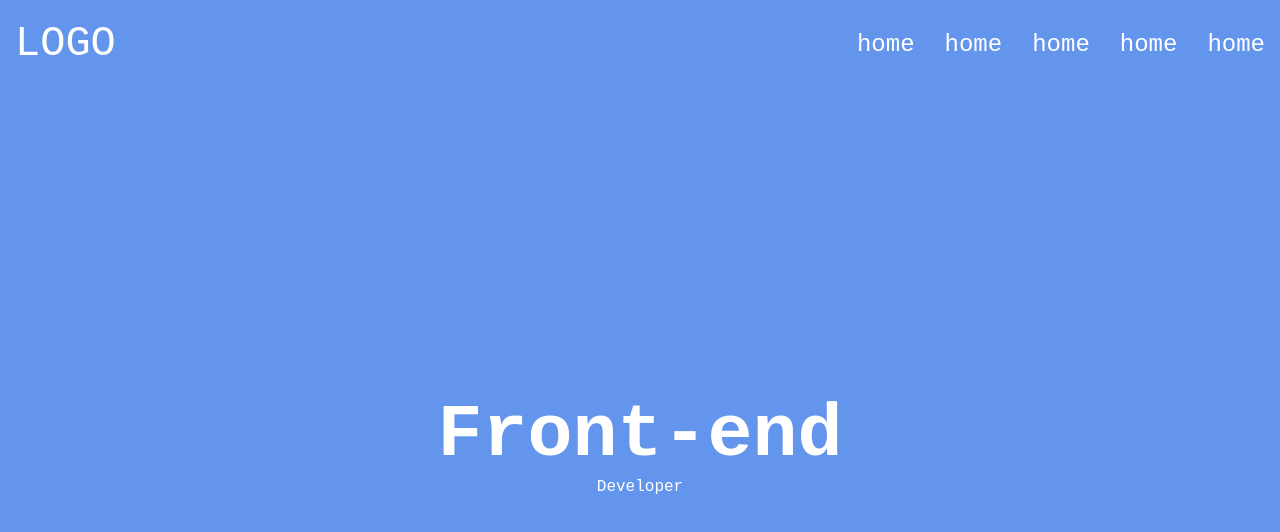
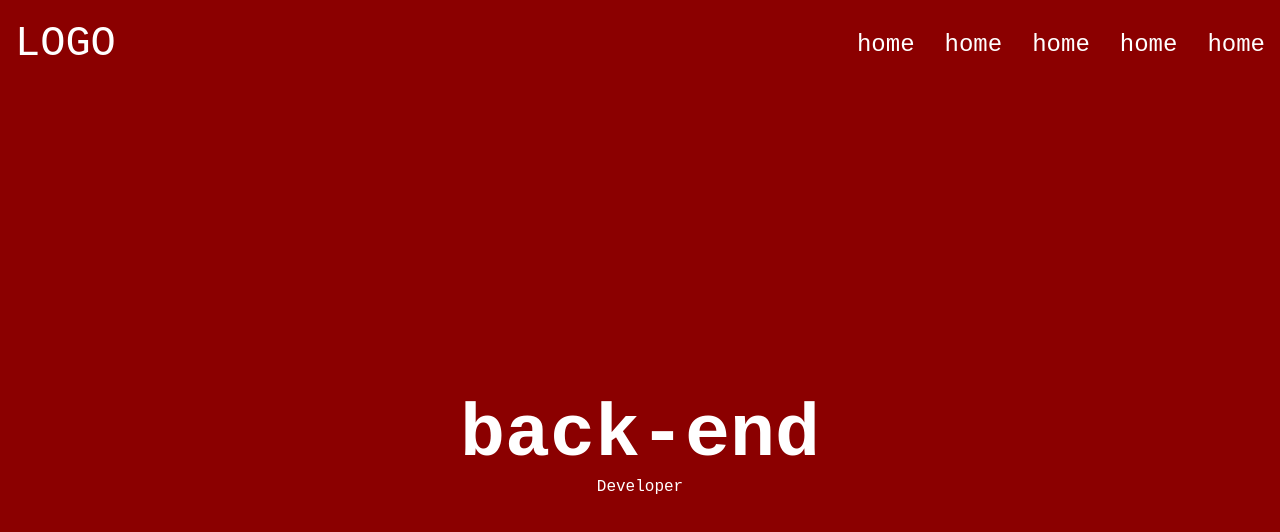
Before and after one commit to shox97/git-start, a plain HTML site: page index.html in a window 1280 px wide. Drawn offline with Linux system fonts and the light colour scheme.

Commit message:
changes header title and header backround

```diff
--- a/index.html
+++ b/index.html
@@ -23,7 +23,7 @@
         </nav>
         <div class="header__content">
             <div class="container">
-                <h1 class="header__title">Front-end</h1>
+                <h1 class="header__title">back-end</h1>
                 <p class="header__txt">Developer</p>
             </div>
         </div>
--- a/style.css
+++ b/style.css
@@ -24,7 +24,7 @@ ul {
 
 .header {
     min-height: 100vh;
-    background: cornflowerblue;
+    background: darkred;
     display: flex;
     flex-direction: column;
 }
```
